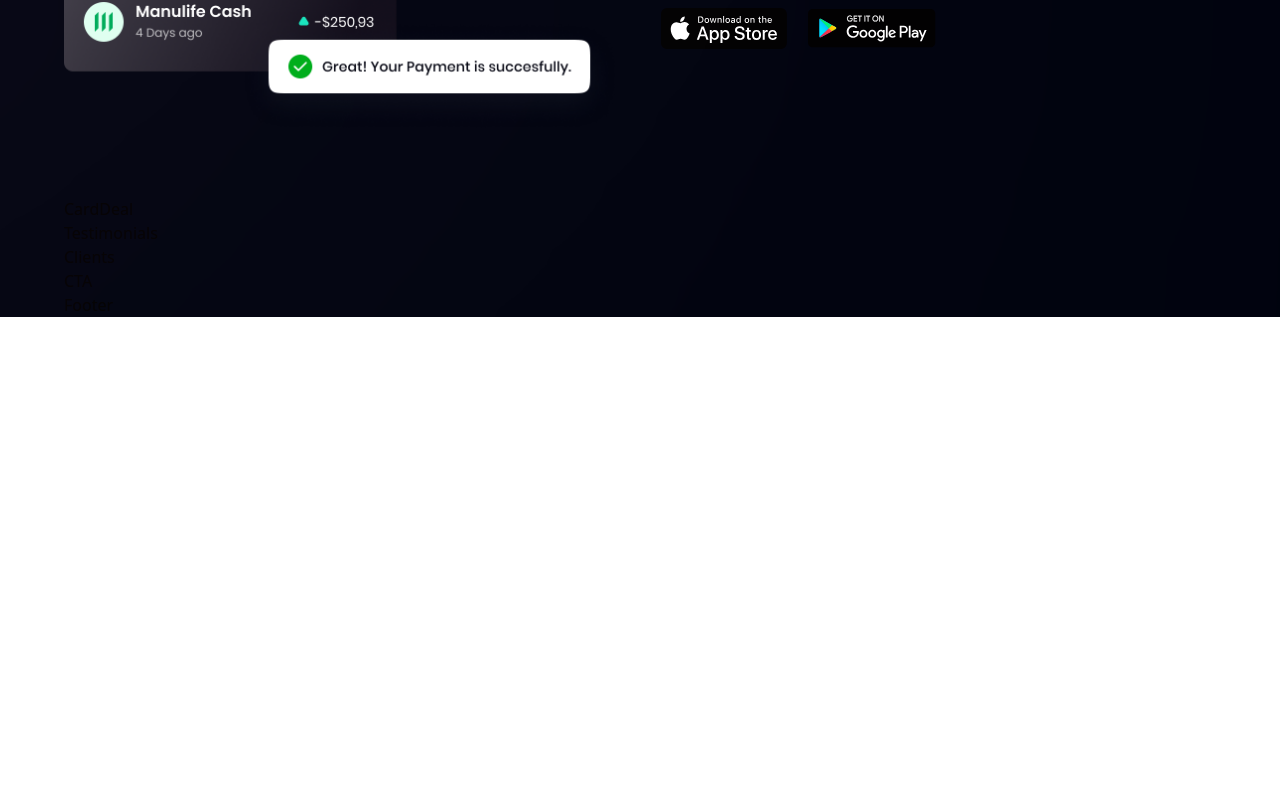
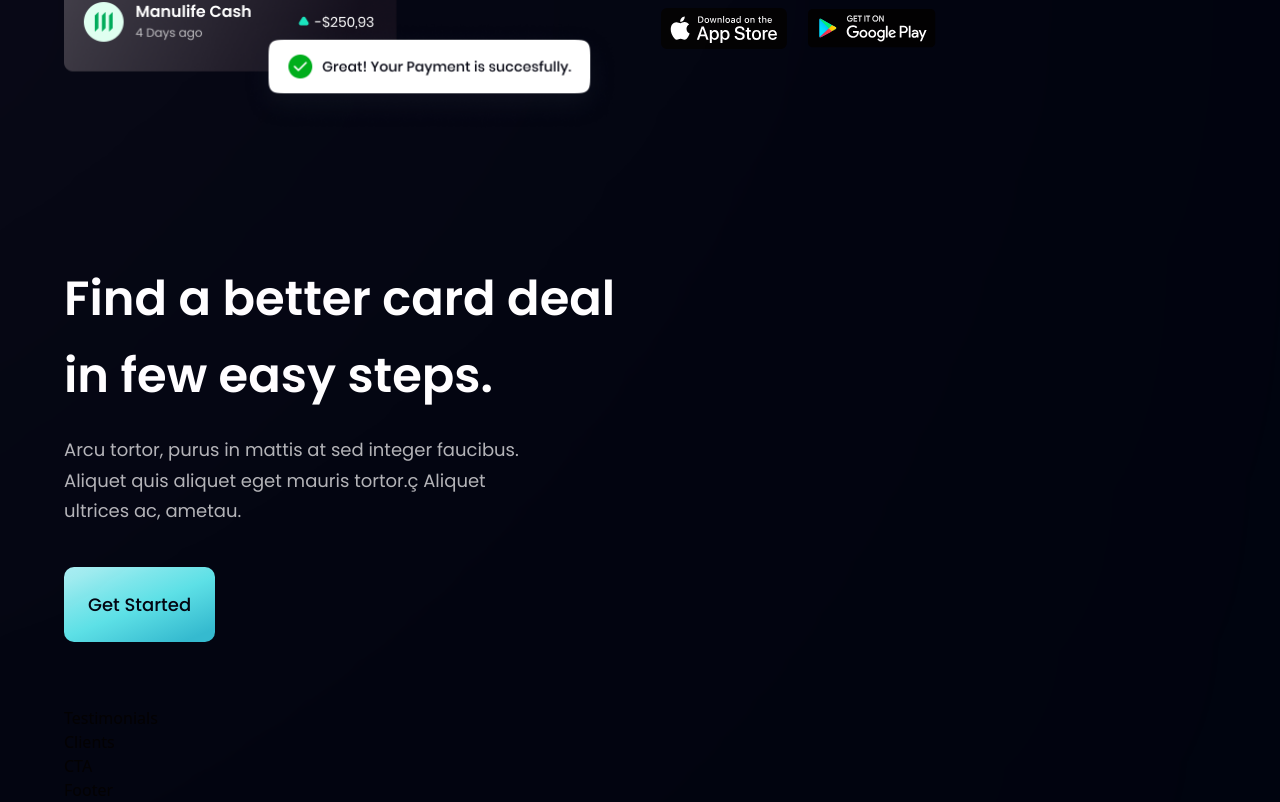
Before and after one commit to MCabal77/modern-landing-page, a React (Vite) app: page / in a window 1280 px wide. Shown: the part 2008-2810 px from the top of the page. Before the commit the page ends 2325 px from the top, so only its background shows below. Built offline with nearby package versions, Linux system fonts and the light colour scheme.

Commit message:
Make the Button component rounded

```diff
--- a/src/components/Button.jsx
+++ b/src/components/Button.jsx
@@ -2,7 +2,7 @@
 
 const Button = ({styles}) => {
   return (
-    <button type='button' className={`py-6 px-6 bg-blue-gradient font-poppins font-medium text-[18px] text-primary outline-none ${styles}`}>
+    <button type='button' className={`py-6 px-6 bg-blue-gradient font-poppins font-medium text-[18px] text-primary outline-none ${styles} rounded-[10px]`}>
       Get Started
     </button>
   )
--- a/src/components/CardDeal.jsx
+++ b/src/components/CardDeal.jsx
@@ -1,9 +1,21 @@
-import React from 'react'
+import { card } from "../assets";
+import styles, { layout } from "../style";
+import Button from "./Button";
 
-const CardDeal = () => {
-  return (
-    <div>CardDeal</div>
-  )
-}
+const CardDeal = () => (
+  <section className={layout.section}>
+    <div className={layout.sectionInfo}>
+      <h2 className={styles.heading2}>
+        Find a better card deal <br className="sm:block hidden" /> in few easy
+        steps.
+      </h2>
+      <p className={`${styles.paragraph} max-w-[470px] mt-5`}>
+        Arcu tortor, purus in mattis at sed integer faucibus. Aliquet quis
+        aliquet eget mauris tortor.ç Aliquet ultrices ac, ametau.
+      </p>
+      <Button styles='mt-10'/>
+    </div>
+  </section>
+);
 
-export default CardDeal
+export default CardDeal;
```
